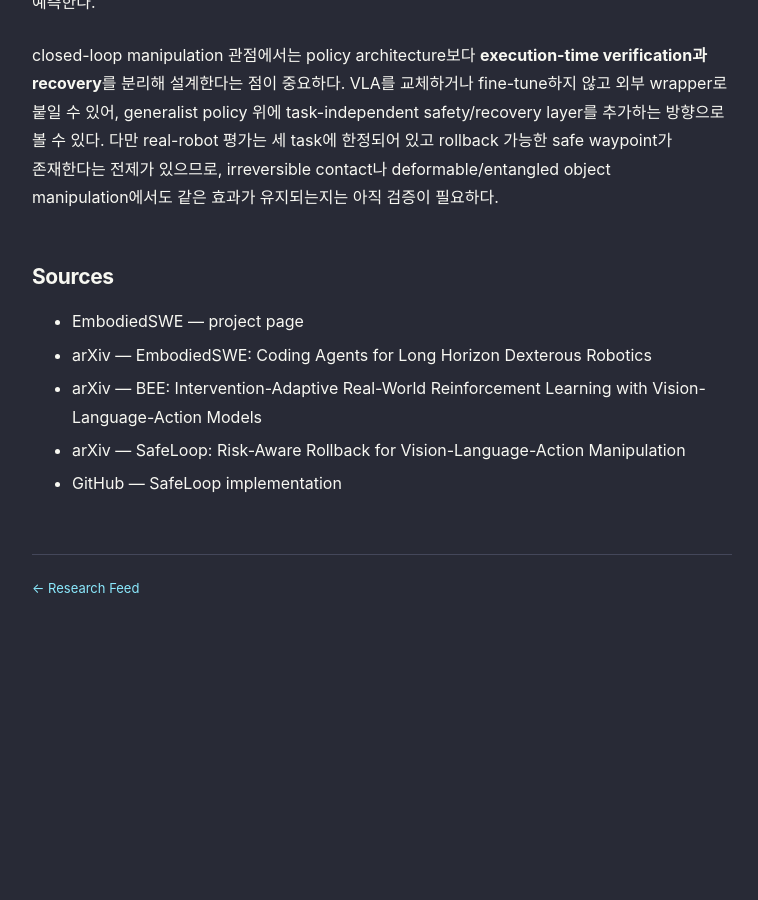
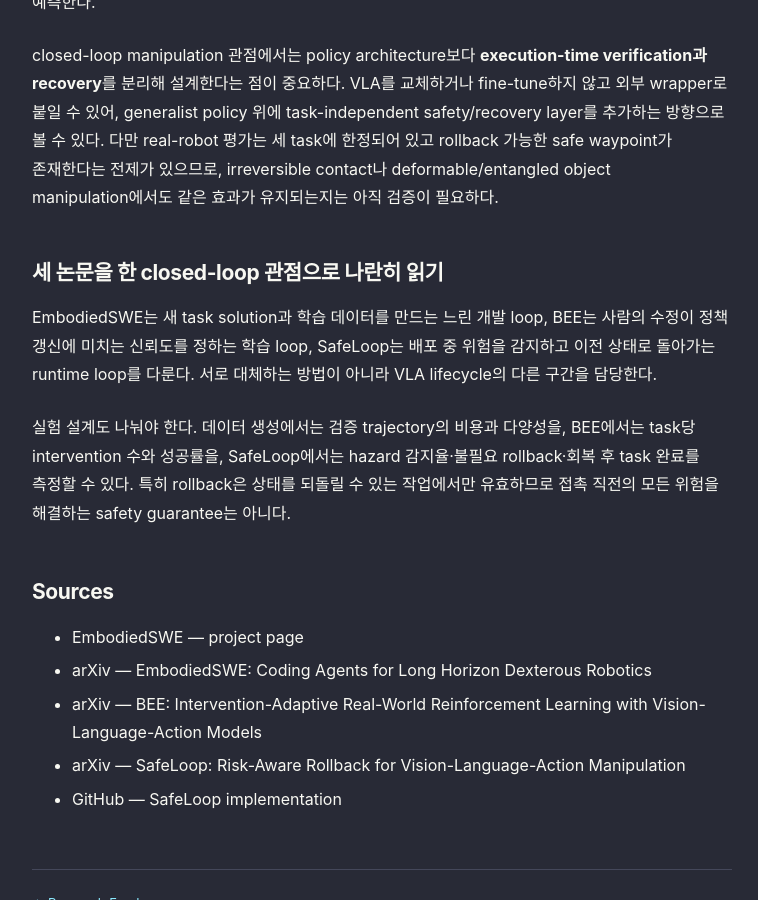
Before and after one commit to nayana224/nayana224.github.io, a Jekyll site: the page built from _research_feed/2026-09-24-research-papers.md, in a window 1280 px wide and 900 px high, scrolled down 2506 px. Shown: the whole window, without its empty margins (258-1016 px from the left). Built offline with Jekyll 4.4.1, drawn with Linux system fonts in a browser that asks for light colours; before the commit the page ends 3177 px from its top, so only the background shows below that.

Commit message:
Strengthen Research Feed article: 2026-09-24

```diff
--- a/_research_feed/2026-09-24-research-papers.md
+++ b/_research_feed/2026-09-24-research-papers.md
@@ -39,6 +39,12 @@
 
 closed-loop manipulation 관점에서는 policy architecture보다 **execution-time verification과 recovery**를 분리해 설계한다는 점이 중요하다. VLA를 교체하거나 fine-tune하지 않고 외부 wrapper로 붙일 수 있어, generalist policy 위에 task-independent safety/recovery layer를 추가하는 방향으로 볼 수 있다. 다만 real-robot 평가는 세 task에 한정되어 있고 rollback 가능한 safe waypoint가 존재한다는 전제가 있으므로, irreversible contact나 deformable/entangled object manipulation에서도 같은 효과가 유지되는지는 아직 검증이 필요하다.
 
+## 세 논문을 한 closed-loop 관점으로 나란히 읽기
+
+EmbodiedSWE는 새 task solution과 학습 데이터를 만드는 느린 개발 loop, BEE는 사람의 수정이 정책 갱신에 미치는 신뢰도를 정하는 학습 loop, SafeLoop는 배포 중 위험을 감지하고 이전 상태로 돌아가는 runtime loop를 다룬다. 서로 대체하는 방법이 아니라 VLA lifecycle의 다른 구간을 담당한다.
+
+실험 설계도 나눠야 한다. 데이터 생성에서는 검증 trajectory의 비용과 다양성을, BEE에서는 task당 intervention 수와 성공률을, SafeLoop에서는 hazard 감지율·불필요 rollback·회복 후 task 완료를 측정할 수 있다. 특히 rollback은 상태를 되돌릴 수 있는 작업에서만 유효하므로 접촉 직전의 모든 위험을 해결하는 safety guarantee는 아니다.
+
 ## Sources
 - [EmbodiedSWE — project page](https://embodiedswe.github.io/)
 - [arXiv — EmbodiedSWE: Coding Agents for Long Horizon Dexterous Robotics](https://arxiv.org/abs/2609.27308)
```
